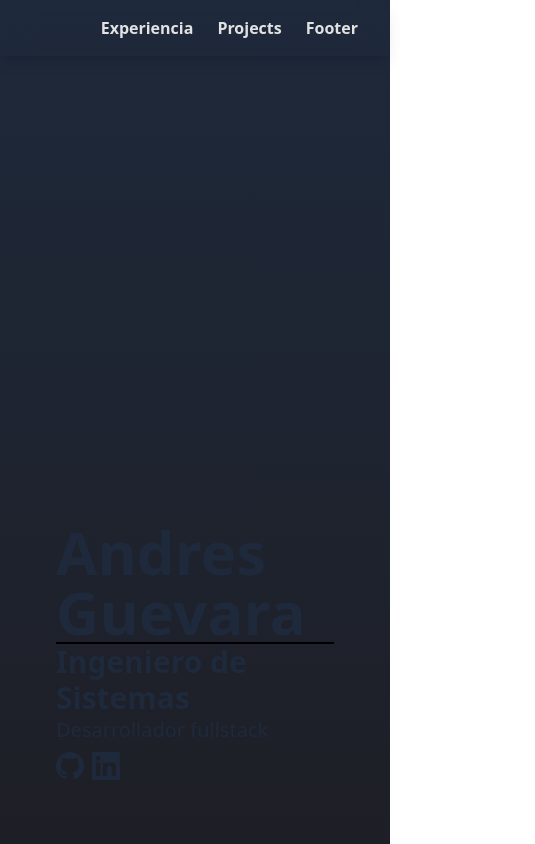
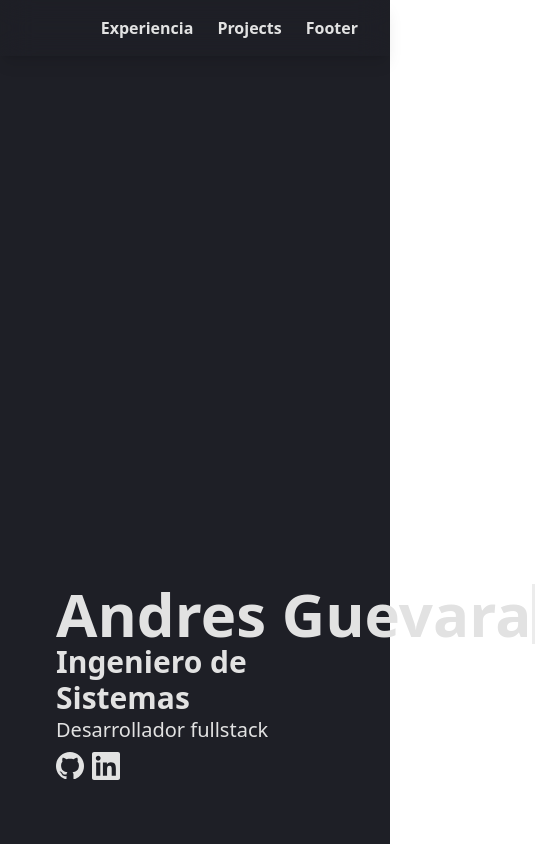
Before and after one commit to Andresssg/Portfolio, a React (Vite) app: page / in a window 390 px wide. Shown: the top 844 px of the page, 535 px wide, since content can reach past the window. Built offline with nearby package versions, Linux system fonts and the light colour scheme.

Commit message:
Use typewriter animation, add responsive to social media icons and change styles

```diff
--- a/src/sections/Hero.jsx
+++ b/src/sections/Hero.jsx
@@ -2,15 +2,17 @@ import Github from '../icons/Github'
 import LinkedIn from '../icons/Linkedin'
 
 function Hero () {
-  // <div className='flex flex-col bg-red-500 w-full mx-auto container lg:max-w-4xl md:max-w-2xl justify-center items-center'>
   return (
-    <section className='flex flex-col w-full h-screen p-14 pb-16 justify-end items-left bg-gradient-to-b from-secondary to-primary text-secondary'>
-      <h1 className='font-bold text-6xl lg:text-8xl border-b-2 border-black'>Andres Guevara</h1>
+    <section className='flex flex-col w-full h-screen p-14 pb-16 justify-end items-left
+    text-accent
+    '
+    >
+      <h1 className='font-bold text-6xl lg:text-8xl typewriter'>Andres Guevara</h1>
       <h2 className='font-semibold text-3xl lg:text-4xl'>Ingeniero de Sistemas</h2>
       <h3 className='font-medium text-xl lg:text-2xl'>Desarrollador fullstack</h3>
-      <div className='flex gap-2 mt-2'>
-        <Github className='w-7 hover:scale-150 hover:text-white duration-300' />
-        <LinkedIn className='w-7 hover:scale-150 hover:text-linkedin duration-300' />
+      <div className='flex gap-2 mt-2 md:gap-5'>
+        <Github className='w-7 md:w-12 hover:scale-150 hover:text-white duration-300' />
+        <LinkedIn className='w-7 md:w-12 hover:scale-150 hover:text-linkedin duration-300' />
       </div>
     </section>
   )
```
